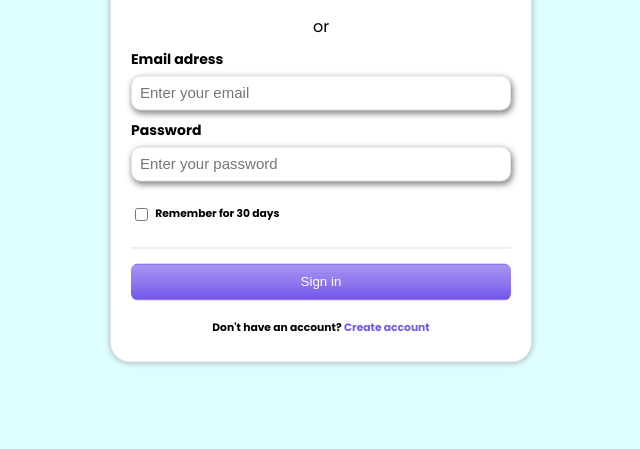
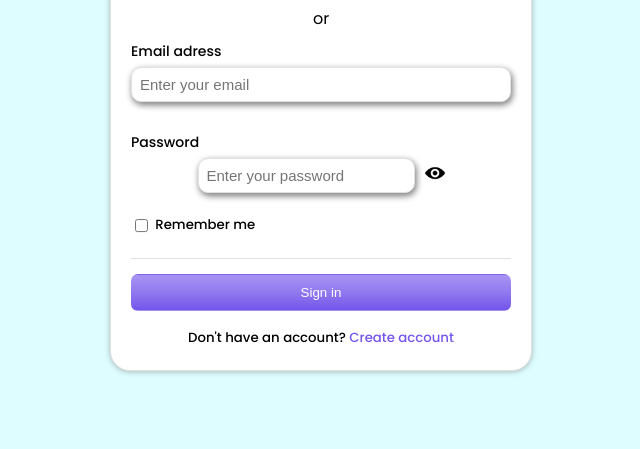
Before and after one commit to AliDehghaniProg/Sign-in-form-1, a plain HTML site: page index.html in a window 1280 px wide. Shown: the part 351-800 px from the top of the page, without its empty margins (319-959 px from the left). Drawn offline with Linux system fonts and the light colour scheme.

Commit message:
add eye icon

```diff
--- a/index.html
+++ b/index.html
@@ -28,18 +28,22 @@
         </div>
         <div class="password-inputs">
             <label for="password">Password</label>
-            <input type="password" placeholder="Enter your password">
+            <div class="password-input">
+                <input type="password" placeholder="Enter your password">
+                <img id="password-eye-image" src="./eye.png" width="100" height="100" alt="password-eye-image"/>
+            </div>
+
         </div>
         <div class="checkbox">
             <input type="checkbox">
             &nbsp;
-            <h6>Remember for 30 days</h6>
+            <h5 style="font-weight: 500;">Remember me</h6>
         </div>
         <br>
         <button>Sign in</button>
         <div class="foter">
-            <h6>Don't have an account?</h6>
-            <h6 class="h6foter">&nbsp;Create account</h6>
+            <h5 style="font-weight:500;">Don't have an account?</h6>
+                <h5 style="font-weight:500;" class="h6foter">&nbsp;Create account</h6>
         </div>
     </form>
 </body>
--- a/style.css
+++ b/style.css
@@ -44,7 +44,7 @@ body {
 .password-inputs {
     display: flex;
     flex-direction: column;
-    margin-top: 10px;
+    margin-top: 30px;
 
     input {
         padding: 8px;
@@ -56,7 +56,7 @@ body {
         font-size: 15px;
     }
     label{
-        font-weight: bolder;
+        font-weight: 500;
         font-size: 14px;
     }
 }
@@ -76,7 +76,7 @@ body {
         font-size: 15px;
     }
     label{
-        font-weight: bolder;
+        font-weight: 500;
         font-size: 14px;
     }
 }
@@ -126,6 +126,20 @@ button:hover{
         border-radius: 20px;
     }
 }
+
+.password-input{
+    width: 100%;
+    display: flex;
+    align-items: center;
+    justify-content: center;
+    gap: 10px;
+    img{
+        width: 20px;
+        height: 20px;
+        cursor: pointer;
+    }
+}
+
 .foter{
     display: flex;
     flex-direction: row;
```
Also changed, not shown: eye.png (added).
